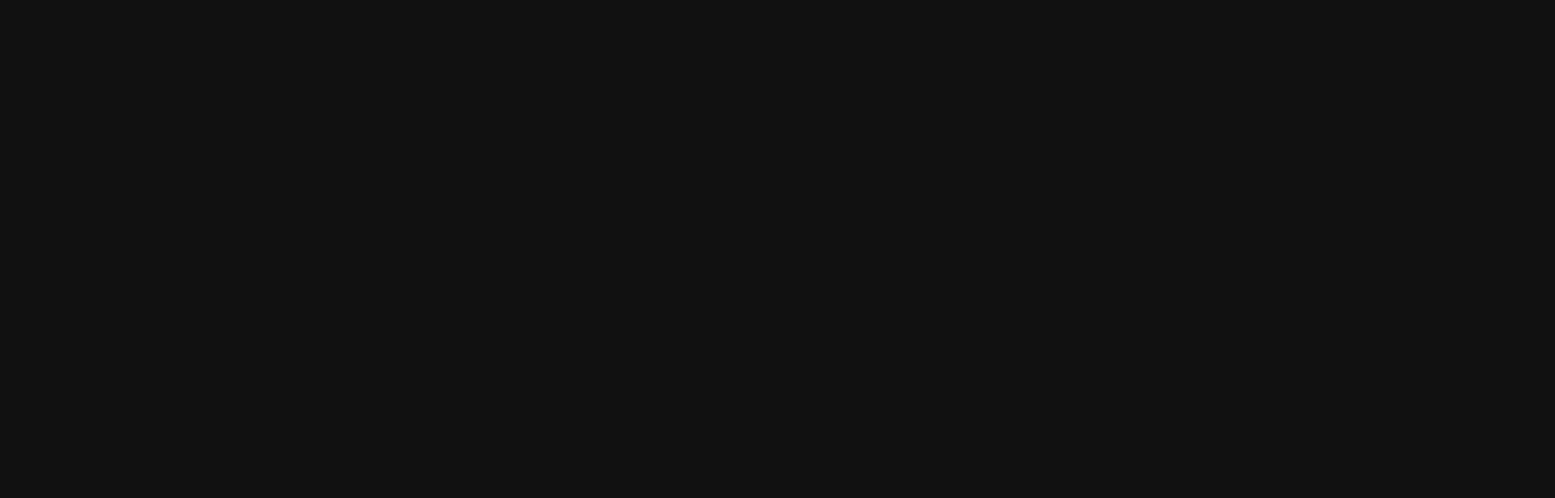
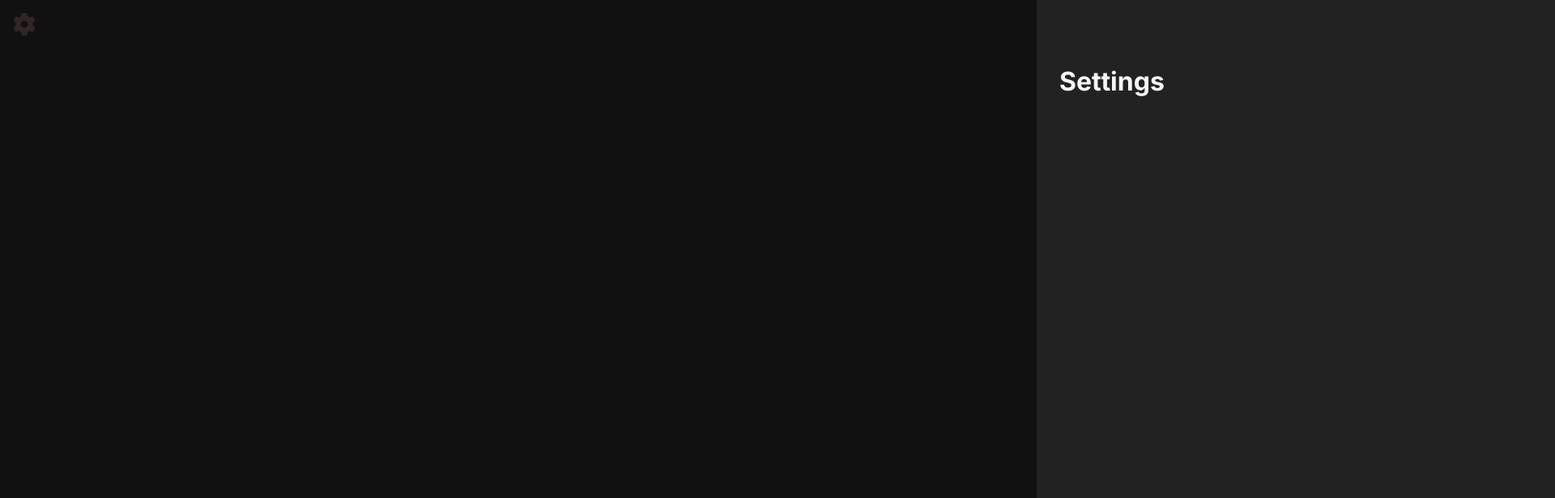
Before and after one commit to goralight/kaishi, a React (Create React App) app: page / in a window 1280 px wide. Shown: the top 616 px of the page at 81% size, 1920 px wide, since content can reach past the window. Built offline with nearby package versions, Linux system fonts and the light colour scheme.

Commit message:
Made a slide in component

```diff
--- a/src/app/App.tsx
+++ b/src/app/App.tsx
@@ -1,4 +1,4 @@
-import React from 'react'
+import React, { useState } from 'react'
 
 import { ThemeProvider, Global, css, useTheme } from '@emotion/react'
 import { standardTheme } from '../theme'
@@ -9,6 +9,9 @@
 import { far } from '@fortawesome/free-regular-svg-icons'
 import { Provider } from 'react-redux'
 import { store } from '../store/store'
+import SlideIn from '../components/atoms/SlideIn'
+import Icon from '../components/atoms/Icon'
+import styled from '@emotion/styled'
 
 library.add(fab, fas, far)
 
@@ -21,8 +24,9 @@
 
         body {
           background-color: ${theme.palette.colors.grey.black};
+          overflow-x: hidden;
 
-          & > {
+          & > * {
             font-family: 'Inter', sans-serif;
             color: ${theme.palette.mode === 'dark' ? theme.palette.colors.grey.white : theme.palette.colors.grey.black};
           }
@@ -32,13 +36,42 @@
   )
 }
 
+const IconContainer = styled.div(
+  ({ theme }): string => {
+    return `
+    position: absolute;
+    top: 16px;
+    left: 16px;
+    opacity: .2;
+    transition: .3s ease;
+
+    &:hover {
+      opacity: 1;
+    }
+    `
+  }
+)
+
 const App = (): JSX.Element => {
+  const [isVisible, setIsVisible] = useState(false)
   return (
     <Provider store={store}>
       <ThemeProvider theme={standardTheme}>
         <GlobalStyles />
         <div className="App">
           <header className="App-header"></header>
+          <SlideIn isVisible={isVisible} setIsVisible={setIsVisible}>
+            <h1>Settings</h1>
+          </SlideIn>
+          <IconContainer>
+            <Icon
+              color="secondary"
+              icon="gear"
+              onClick={(): void => {setIsVisible(true)}}
+              prefix="fas"
+              size="xl"
+            />
+          </IconContainer>
         </div>
       </ThemeProvider>
     </Provider>
--- /dev/null
+++ b/src/components/atoms/SlideIn/index.tsx
@@ -0,0 +1,63 @@
+import React from 'react'
+import styled from '@emotion/styled'
+import Icon from '../Icon'
+
+interface SlideInProps {
+  isVisible: boolean
+  children: React.ReactNode
+  setIsVisible: ( close: boolean ) => void
+}
+
+interface SlideInStyledProps {
+  containerIsVisible: boolean
+}
+
+const Container = styled.div<SlideInStyledProps>(
+  ({ theme, containerIsVisible }): string => {
+    return `
+    padding: ${theme.spacing.xl}px;
+    background-color: ${theme.palette.colors.grey.dark}88;
+    backdrop-filter: blur(4px);
+    width: calc(100% - ${theme.spacing.xl}px * 2 + 1px);
+    min-height: calc(100% - ${theme.spacing.xl}px * 2);
+    position: absolute;
+    top: 0;
+    left: ${containerIsVisible ? '0' : '100%'};
+    transition: left 1.2s ease;
+    z-index: 999;
+
+    `
+  }
+)
+
+const IconContainer = styled.div(
+  ({ theme }): string => {
+    return `
+    display: flex;
+    justify-content: flex-end;
+    `
+  }
+)
+
+const SlideIn = ({
+  isVisible = false,
+  setIsVisible,
+  children
+}: SlideInProps): JSX.Element => {
+  return (
+    <Container containerIsVisible={isVisible}>
+      <IconContainer>
+        <Icon
+          color="secondary"
+          icon="xmark"
+          onClick={(): void => {setIsVisible(false)}}
+          prefix="fas"
+          size="xxl"
+        />
+      </IconContainer>
+      {children}
+    </Container>
+  )
+}
+
+export default SlideIn
```
Also changed, not shown: 2 other files (tests, documents, lock files or other folders).
